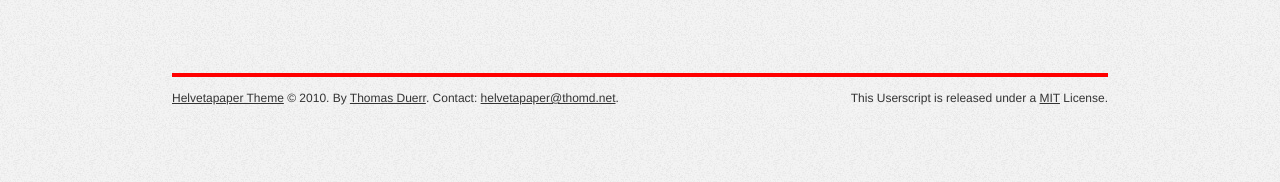
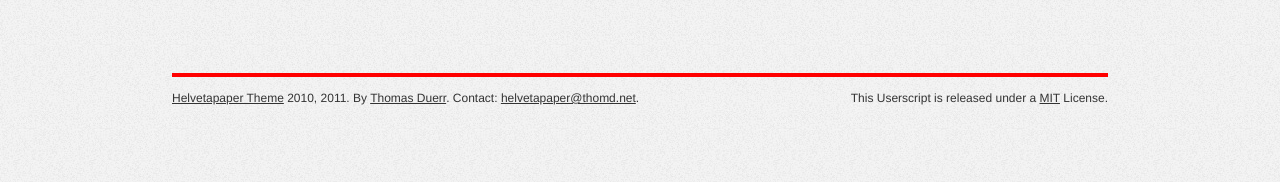
Before and after one commit to thomd/helvetapaper, a Jekyll site: the page built from index.html, in a window 1280 px wide and 900 px high, scrolled down 2965 px. Shown: the part 715-897 px from the top of the window. Built offline with Jekyll 4.4.1, drawn with Linux system fonts in a browser that asks for light colours; Markdown is read by kramdown in place of the engine named in the settings.

Commit message:
removed copyright

```diff
--- a/index.html
+++ b/index.html
@@ -113,6 +113,6 @@
 </section>
 
 <footer id="footer">
-	<a href="http://github.com/thomd/helvetapaper">Helvetapaper Theme</a> &copy; 2010. By <a href="http://thomd.net">Thomas Duerr</a>. Contact: <a href="mailto:helvetapaper@thomd.net">helvetapaper@thomd.net</a>.
+	<a href="http://github.com/thomd/helvetapaper">Helvetapaper Theme</a> 2010, 2011. By <a href="http://thomd.net">Thomas Duerr</a>. Contact: <a href="mailto:helvetapaper@thomd.net">helvetapaper@thomd.net</a>.
 	<span class="license">This Userscript is released under a <a href="http://github.com/thomd/helvetapaper/raw/master/MIT-LICENSE" title="show MIT License">MIT</a> License.</span>
 </footer>
```
